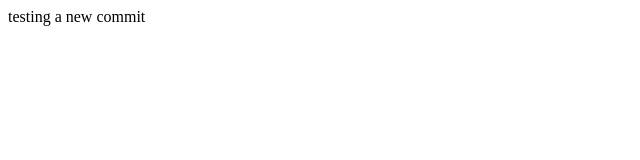
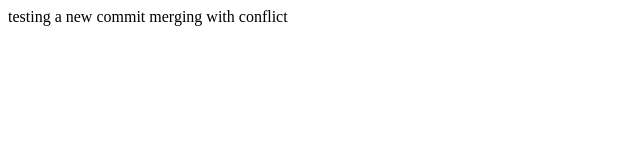
Before and after one commit to gbsorensen/git-test, a plain HTML site: page index.html in a window 1280 px wide. Shown: the whole page, without its empty margins (0-640 px from the left). Drawn offline with Linux system fonts and the light colour scheme.

Commit message:
merging back to master

```diff
--- a/index.html
+++ b/index.html
@@ -7,5 +7,6 @@
 </head>
 <body>
     testing a new commit
+    merging with conflict
 </body>
 </html>
```
